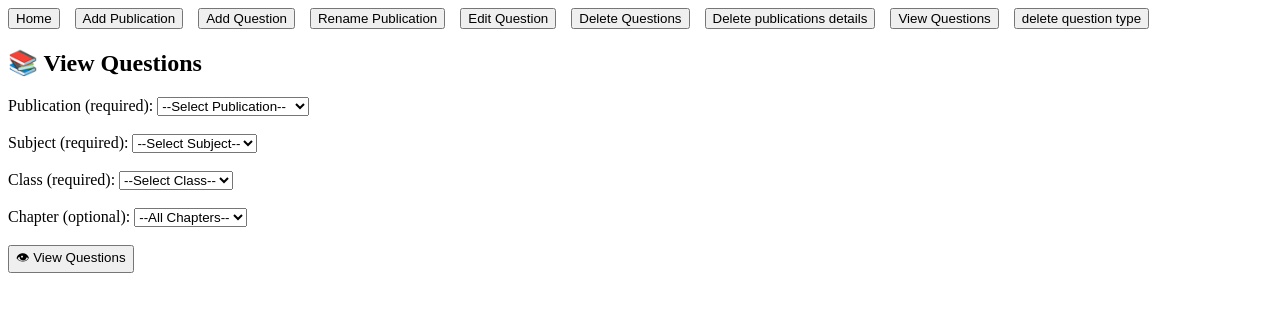
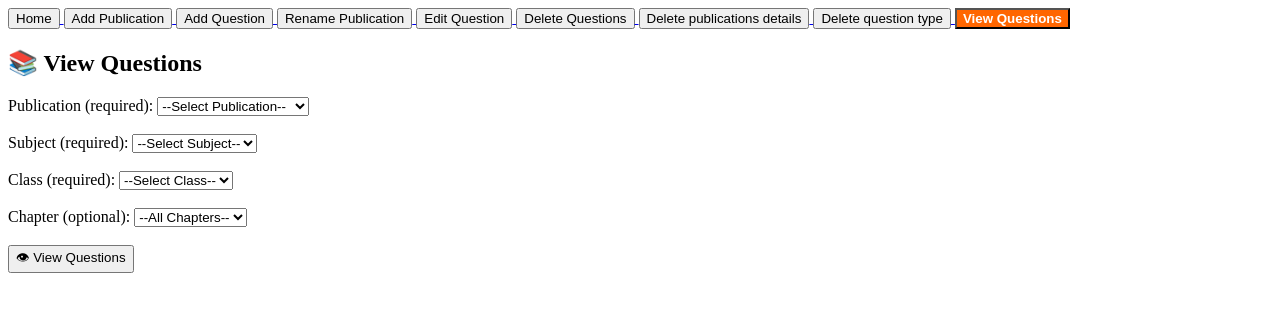
Before and after one commit to Bibhuti4086mukhiya/question_generator, a Flask app: page /view_questions in a window 1280 px wide. Shown: the top 312 px of the page. Run offline with Flask 3, Linux system fonts and the light colour scheme.

Commit message:
six commit

```diff
--- a/templates/base.html
+++ b/templates/base.html
@@ -1,53 +1,74 @@
 <!DOCTYPE html>
 <html>
+
 <head>
     <title>{% block title %}My App{% endblock %}</title>
     <script src="https://code.jquery.com/jquery-3.6.0.min.js"></script>
+    <style>
+        button.active {
+            background-color: #ff6600;
+            color: white;
+            font-weight: bold;
+        }
+    </style>
+
 </head>
+
 <body>
 
     <!-- Simple Nav Bar -->
-<div style="display: flex; gap: 15px; margin-bottom: 20px;">
-
+    <div class="navbar">
         <a href="{{ url_for('index') }}">
-        <button type="button">Home</button>
+            <button type="button" class="{% if request.endpoint == 'index' %}active{% endif %}">Home</button>
         </a>
 
         <a href="{{ url_for('add_info') }}">
-        <button type="button">Add Publication</button>
+            <button type="button" class="{% if request.endpoint == 'add_info' %}active{% endif %}">Add
+                Publication</button>
         </a>
 
         <a href="{{ url_for('add_question') }}">
-        <button type="button">Add Question</button>
+            <button type="button" class="{% if request.endpoint == 'add_question' %}active{% endif %}">Add
+                Question</button>
         </a>
 
         <a href="{{ url_for('rename_page') }}">
-        <button type="button">Rename Publication</button>
+            <button type="button" class="{% if request.endpoint == 'rename_page' %}active{% endif %}">Rename
+                Publication</button>
         </a>
 
         <a href="{{ url_for('rename_question') }}">
-        <button type="button">Edit Question</button>
+            <button type="button" class="{% if request.endpoint == 'rename_question' %}active{% endif %}">Edit
+                Question</button>
         </a>
 
         <a href="{{ url_for('delete_question') }}">
-        <button type="button">Delete Questions</button>
+            <button type="button" class="{% if request.endpoint == 'delete_question' %}active{% endif %}">Delete
+                Questions</button>
         </a>
 
         <a href="{{ url_for('delete_page') }}">
-        <button type="button">Delete publications details</button>
+            <button type="button" class="{% if request.endpoint == 'delete_page' %}active{% endif %}">Delete
+                publications details</button>
+        </a>
+
+        <a href="{{ url_for('delete_question_type') }}">
+            <button type="button" class="{% if request.endpoint == 'delete_question_type' %}active{% endif %}">Delete
+                question type</button>
         </a>
 
         <a href="{{ url_for('view_questions') }}">
-        <button type="button">View Questions</button>
+            <button type="button" class="{% if request.endpoint == 'view_questions' %}active{% endif %}">View
+                Questions</button>
         </a>
 
-    <a href="{{ url_for('delete_question_type') }}">
-        <button type="button">delete question type</button>
-    </a>
+
     </div>
+
 
     <!-- Page Content -->
     {% block content %}{% endblock %}
 
 </body>
+
 </html>
--- a/templates/view_questions.html
+++ b/templates/view_questions.html
@@ -1,12 +1,14 @@
 {% extends "base.html" %}
 
-{% block title %}Add Question{% endblock %}
+{% block title %}View Questions{% endblock %}
 
 {% block content %}
 
-    <title>View Questions</title>
+
+<h2>📚 View Questions</h2>
+
 <script>
-        const jsonData = {{ data | tojson }};
+    const jsonData = {{ data | tojson | safe }};
 
     function loadSubjects() {
         const pub = document.getElementById("publication").value;
@@ -19,7 +21,7 @@
             });
         }
         document.getElementById("class_name").innerHTML = "<option value=''>--Select Class--</option>";
-            document.getElementById("chapter").innerHTML = "<option value=''>--Select Chapter--</option>";
+        document.getElementById("chapter").innerHTML = "<option value=''>--All Chapters--</option>";
     }
 
     function loadClasses() {
@@ -33,7 +35,7 @@
                 classSelect.innerHTML += `<option value="${cls}">${cls}</option>`;
             });
         }
-            document.getElementById("chapter").innerHTML = "<option value=''>--Select Chapter--</option>";
+        document.getElementById("chapter").innerHTML = "<option value=''>--All Chapters--</option>";
     }
 
     function loadChapters() {
@@ -50,9 +52,6 @@
         }
     }
 </script>
-</head>
-<body>
-    <h2>📚 View Questions</h2>
 
 <form method="POST">
     <!-- Publication -->
@@ -84,11 +83,11 @@
 
     <button type="submit">👁 View Questions</button>
 </form>
-
 {% if questions_data %}
     <h3>📖 Questions</h3>
     {% for chapter, qtypes in questions_data.items() %}
         <h4>📘 Chapter: {{ chapter }}</h4>
+
         {% for qtype, qlist in qtypes.items() %}
             <strong>{{ qtype }}</strong>
             <ul>
@@ -98,6 +97,7 @@
                             <li>{{ left }} → {{ right }}</li>
                         {% endfor %}
                     {% endfor %}
+
                 {% elif qtype == "Choose the Best Answer" %}
                     {% for mcq in qlist %}
                         <li>
@@ -109,6 +109,7 @@
                             <em>Answer: {{ mcq.answer }}</em>
                         </li>
                     {% endfor %}
+
                 {% elif qtype == "Full Form" %}
                     {% for abbr in qlist %}
                         {% if abbr is mapping %}
@@ -119,6 +120,16 @@
                             <li>{{ abbr }}</li>
                         {% endif %}
                     {% endfor %}
+
+                {% elif qtype == "Fill in the Blanks" %}
+                    {% for q in qlist %}
+                        {% if q is mapping %}
+                            <li>{{ q.question }}</li>
+                        {% else %}
+                            <li>{{ q }}</li>
+                        {% endif %}
+                    {% endfor %}
+
                 {% else %}
                     {% for q in qlist %}
                         <li>{{ q }}</li>
@@ -128,5 +139,4 @@
         {% endfor %}
     {% endfor %}
 {% endif %}
-
 {% endblock %}
```
Lines whose indentation alone changed are shown as unchanged.
